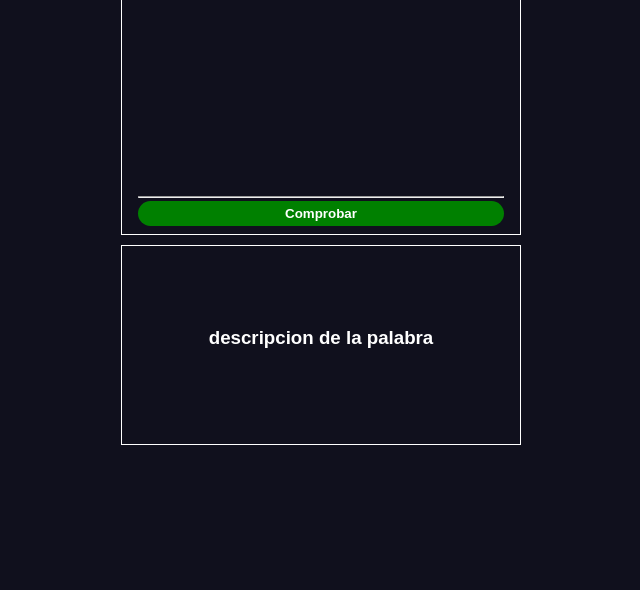
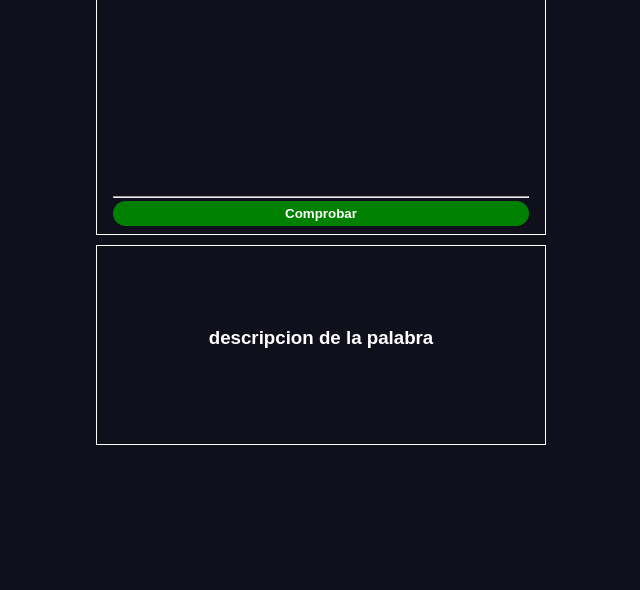
Before and after one commit to Jorgemanjarrez15/adivina-la-palabra, a plain HTML site: page index.html in a window 1280 px wide. Shown: the part 210-800 px from the top of the page, without its empty margins (319-959 px from the left). Drawn offline with Linux system fonts and the light colour scheme.

Commit message:
correcciones de estilos

```diff
--- a/style.css
+++ b/style.css
@@ -14,7 +14,7 @@ body{
   font-family: sans-serif;
 }
 .container{
-  width: 400px;
+  width: 450px;
   height: 300px;
   padding: 1rem;
   border: 1px solid #fff;
@@ -68,7 +68,7 @@ body{
   outline: none;
 }
 .descripcion-palabra{
-  width: 400px;
+  width: 450px;
   height: 200px;
   padding: 1rem;
   border: 1px solid #fff;
@@ -82,3 +82,6 @@ body{
 .disabled{
   display: none;
 }
+.disabled-input{
+  background-color: #fff;
+}
```
